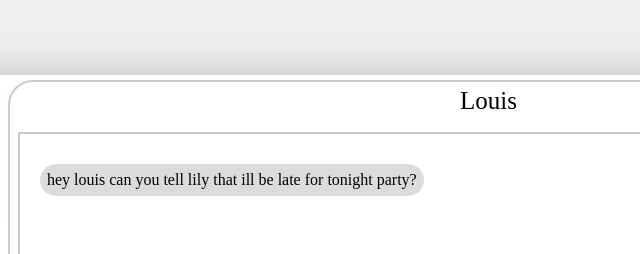
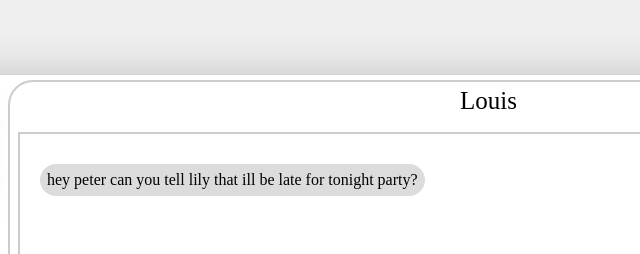
Before and after one commit to leekalam/goleekalam.github.io, a plain HTML site: page friendpage.html in a window 1280 px wide. Shown: the top 254 px of the page, 323-963 px from the left. Drawn offline with Linux system fonts and the light colour scheme.

Commit message:
Update friendpage.html

```diff
--- a/friendpage.html
+++ b/friendpage.html
@@ -174,7 +174,7 @@ text-align:center; line-height:50px; vertical-align:middle; margin-top:5px}
     var presetContent = {
         "Lily": `<div class="r"><div class="c">louis just said he cannot come tonight. so its gonna be just you and me tonight!! :-)</div></div>
                  <div class="l"><div class="c">Oh....that's a pity he cannot come </div></div>`,
-        "Louis": `<div class="l"><div class="c">hey louis can you tell lily that ill be late for tonight party?</div></div>
+        "Louis": `<div class="l"><div class="c">hey peter can you tell lily that ill be late for tonight party?</div></div>
                   <div class="r"><div class="c">dont worry dude ill tell her.</div></div>
               `
     };
```
